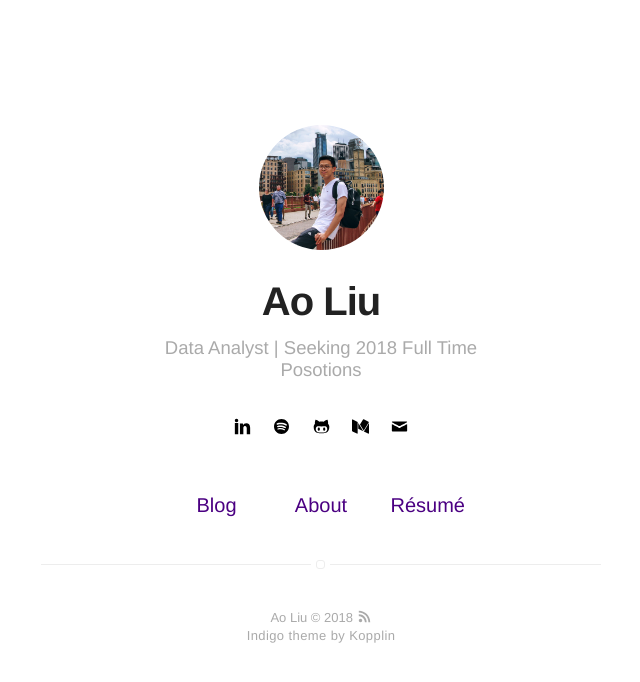
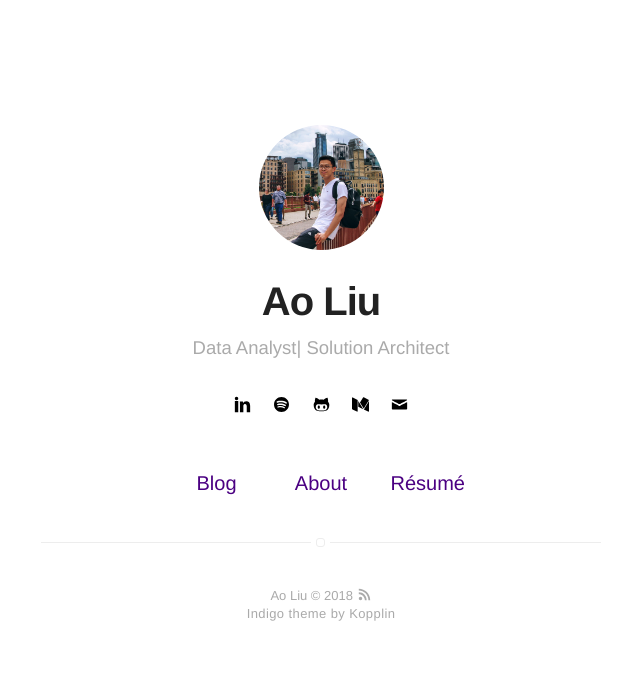
Before and after one commit to austinaoliu/austinaoliu.github.io, a Jekyll site: the page built from index.html, in a window 1280 px wide. Shown: the top 682 px of the page, without its empty margins (319-959 px from the left). Built offline with Jekyll 4.4.1, drawn with Linux system fonts in a browser that asks for light colours.

Commit message:
Update _config.yml

```diff
--- a/_config.yml
+++ b/_config.yml
@@ -1,6 +1,6 @@
 # main text of home
 name: Ao Liu
-bio: Data Analyst | Seeking 2018 Full Time Posotions
+bio: Data Analyst| Solution Architect
 
 # twitter summary info
 description: A blog about technology and stuff related
```
